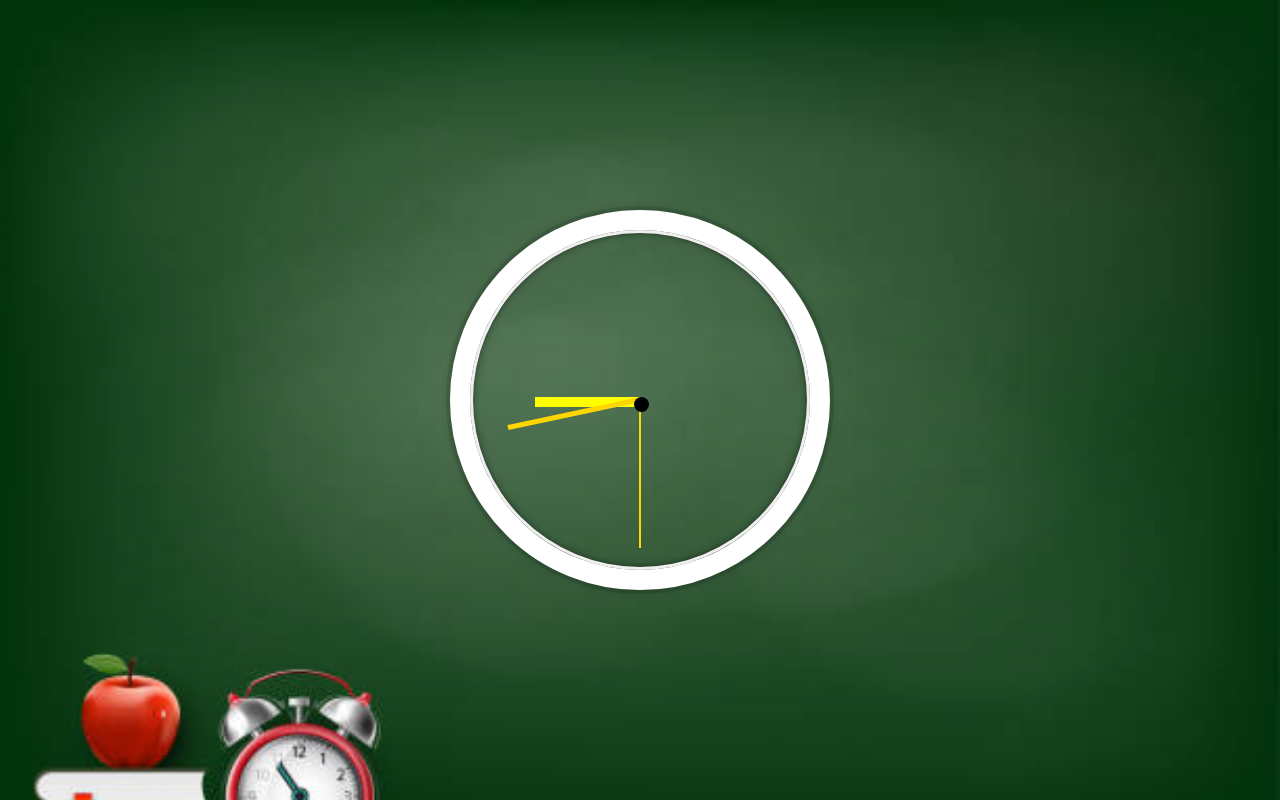
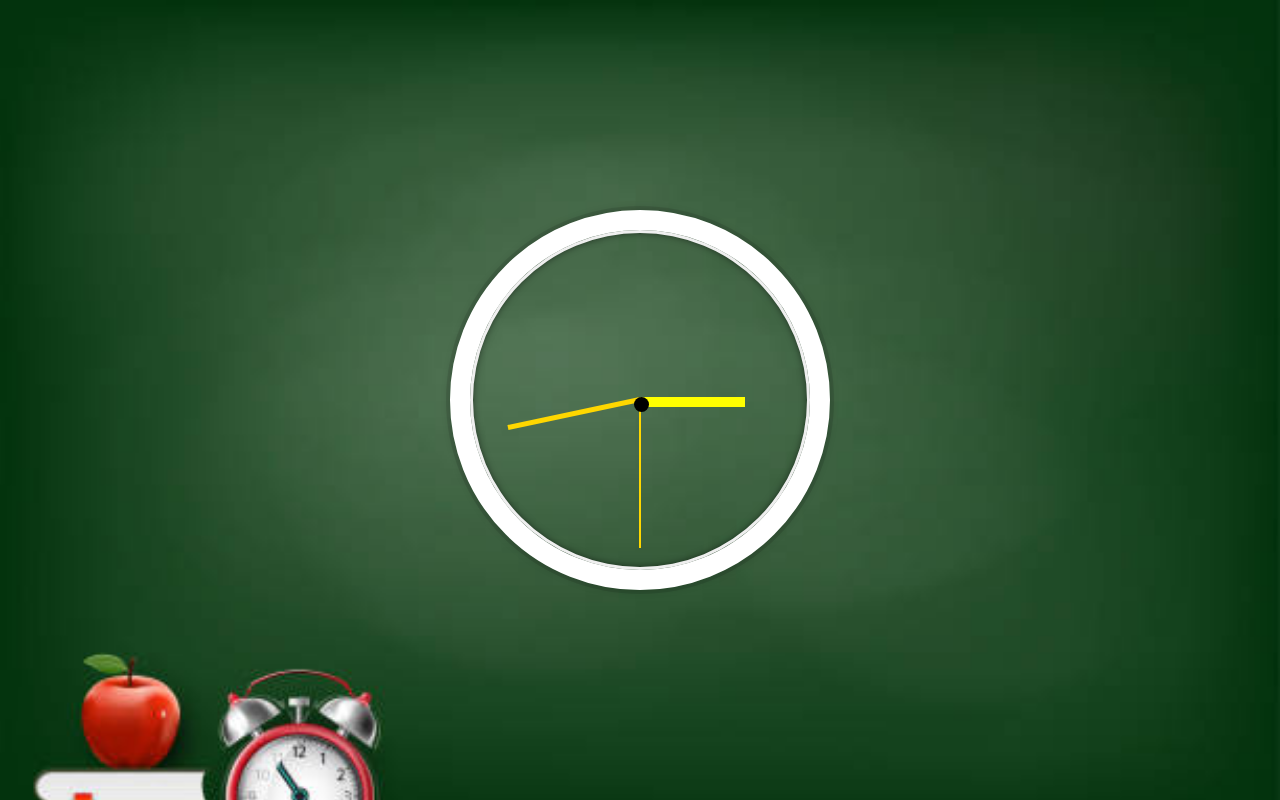
Before and after one commit to aditya23302/JS30, a plain HTML site: page Analogue-Clock/index.html in a window 1280 px wide. Drawn offline with Linux system fonts and the light colour scheme.

Commit message:
Added a name

```diff
--- a/Analogue-Clock/app.js
+++ b/Analogue-Clock/app.js
@@ -14,9 +14,9 @@ function setDate()
     const mDegree=((minutes/60)*360)+90;
     minHand.style.transform=`rotate(${mDegree}deg)`;
 
-    // const hours=now.getHours();
-    // const hDegree=((hours/12)*360)+90;
-    // hourHand.style.transform=`rotate(${hDegree}deg)`;
+     const hours=now.getHours();
+     const hDegree=((hours/12)*360)+90;
+     hourHand.style.transform=`rotate(${hDegree}deg)`;
 
 
 }
--- a/Analogue-Clock/index.html
+++ b/Analogue-Clock/index.html
@@ -2,7 +2,7 @@
 <html lang="en">
 <head>
   <meta charset="UTF-8">
-  <title>JS + CSS Clock</title>
+  <title>Analog Clock</title>
   <link rel="stylesheet" href="app.css"/>
 </head>
 <body>
```
